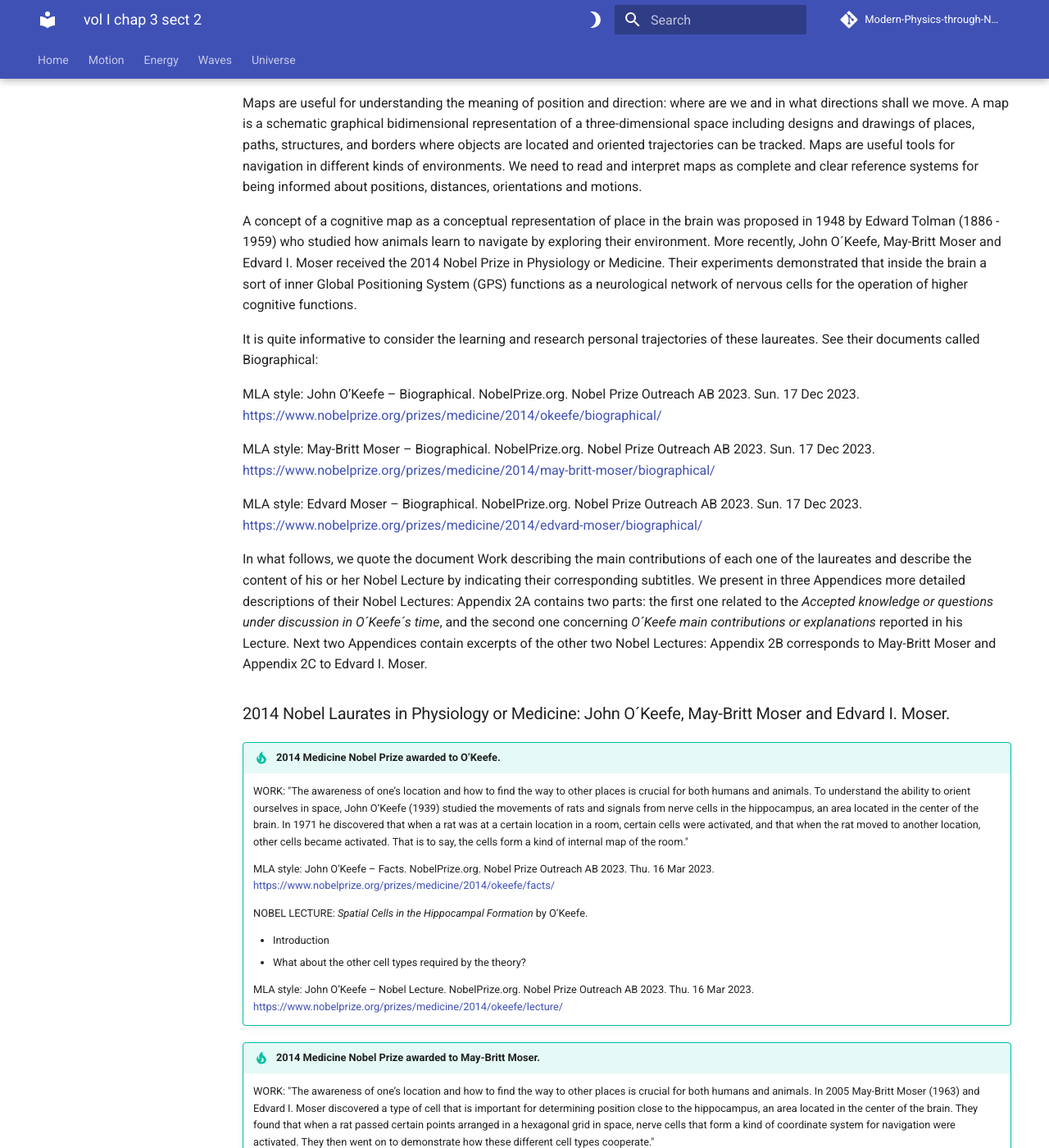
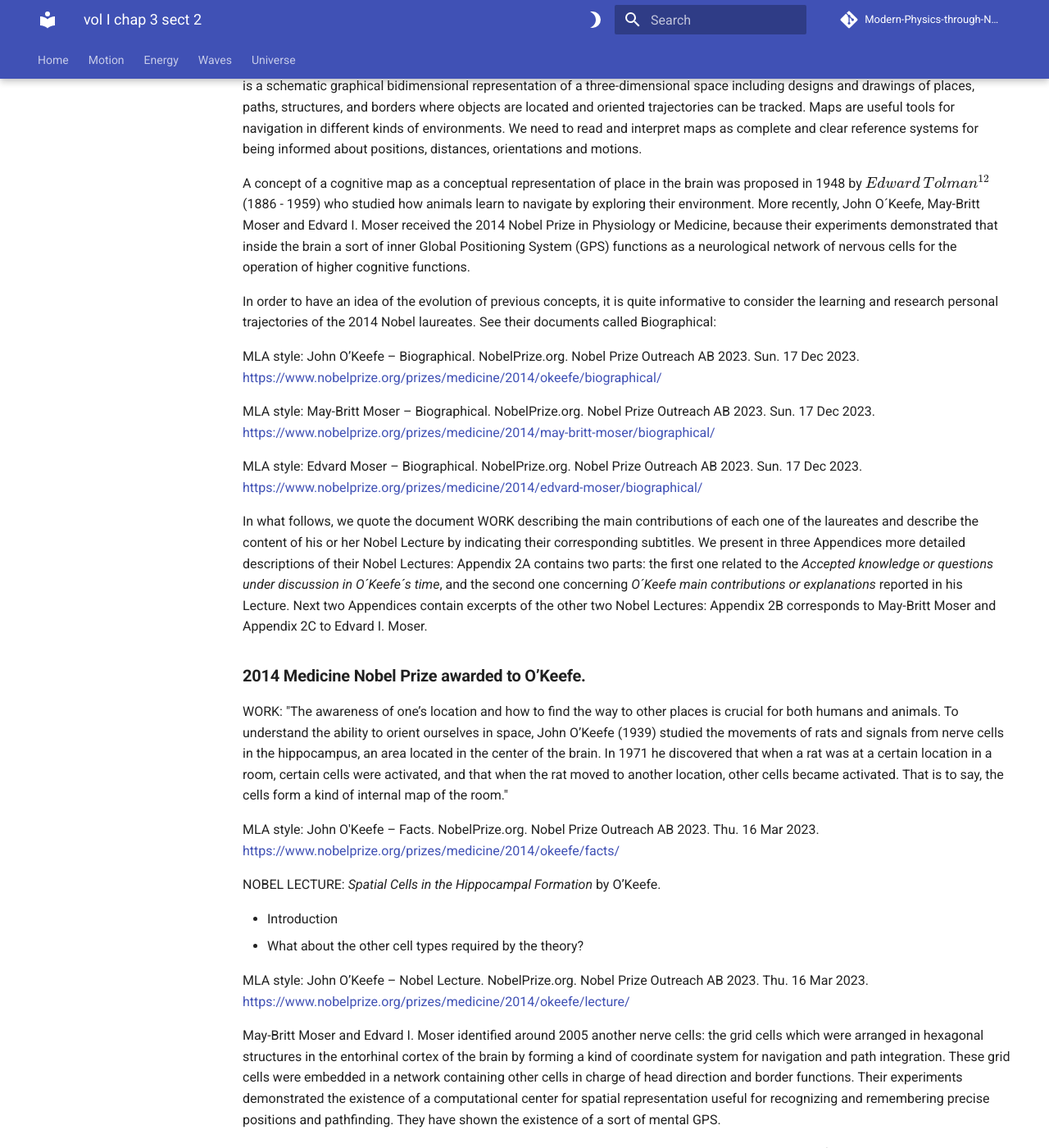
Before and after one commit to modphysnobel/modphysnobel.github.io, an MkDocs documentation site: the page built from docs/vol-I/vol-I-chap-3-sect-2.md, in a window 1280 px wide and 1400 px high, scrolled down 345 px. Shown: the whole window at 82% size. Built offline with MkDocs 1.6.1 and Material for MkDocs 9.7.7, drawn with Linux system fonts in a browser that asks for light colours; some web fonts are replaced; comment, search, counter and statistics services are not loaded; some of the changed text lies outside the part shown.

Commit message:
Update vol-I-chap-3-sect-2.md

```diff
--- a/docs/vol-I/vol-I-chap-3-sect-2.md
+++ b/docs/vol-I/vol-I-chap-3-sect-2.md
@@ -5,73 +5,76 @@
 
 ***
 
-## 3.2.  Generation of a mental Global Positioning System (GPS).
-
-### Design and use of maps.
+## **3.2.  Generation of a mental Global Positioning System (GPS).**
 
 Maps are useful for understanding the meaning of position and direction: where are we and in what directions shall we move. A map is a schematic graphical bidimensional representation of a three-dimensional space including designs and drawings of places, paths, structures, and borders where objects are located and oriented trajectories can be tracked. Maps are useful tools for navigation in different kinds of environments. We need to read and interpret maps as complete and clear reference systems for being informed about positions, distances, orientations and motions.
 
-A concept of a cognitive map as a conceptual representation of place in the brain was proposed in 1948 by Edward Tolman (1886 - 1959) who studied how animals learn to navigate by exploring their environment. More recently, John O´Keefe, May-Britt Moser and Edvard I. Moser received the 2014 Nobel Prize in Physiology or Medicine. Their experiments demonstrated that inside the brain a sort of inner Global Positioning System (GPS) functions as a neurological network of nervous cells for the operation of higher cognitive functions.
+A concept of a cognitive map as a conceptual representation of place in the brain was proposed in 1948 by $Edward$ $Tolman^{12}$ (1886 - 1959) who studied how animals learn to navigate by exploring their environment. More recently, John O´Keefe, May-Britt Moser and Edvard I. Moser received the 2014 Nobel Prize in Physiology or Medicine, because their experiments demonstrated that inside the brain a sort of inner Global Positioning System (GPS) functions as a neurological network of nervous cells for the operation of higher cognitive functions.
 
-It is quite informative to consider the learning and research personal trajectories of these laureates. See their documents called Biographical:
+In order to have an idea of the evolution of previous concepts, it is quite informative to consider the learning and research personal trajectories of the 2014 Nobel laureates. See their documents called Biographical:
 
 MLA style: John O’Keefe – Biographical. NobelPrize.org. Nobel Prize Outreach AB 2023. Sun. 17 Dec 2023. https://www.nobelprize.org/prizes/medicine/2014/okeefe/biographical/
 
 MLA style: May-Britt Moser – Biographical. NobelPrize.org. Nobel Prize Outreach AB 2023. Sun. 17 Dec 2023. https://www.nobelprize.org/prizes/medicine/2014/may-britt-moser/biographical/
 
-MLA style: Edvard Moser – Biographical. NobelPrize.org. Nobel Prize Outreach AB 2023. Sun. 17 Dec 2023. <https://www.nobelprize.org/prizes/medicine/2014/edvard-moser/biographical/>
+MLA style: Edvard Moser – Biographical. NobelPrize.org. Nobel Prize Outreach AB 2023. Sun. 17 Dec 2023. https://www.nobelprize.org/prizes/medicine/2014/edvard-moser/biographical/
 
-In what follows, we quote the document Work describing the main contributions of each one of the laureates and describe the content of his or her Nobel Lecture by indicating their corresponding subtitles. We present in three Appendices more detailed descriptions of their Nobel Lectures: Appendix 2A contains two parts: the first one related to the *Accepted knowledge or questions under discussion in O´Keefe´s time*, and the second one concerning *O´Keefe main contributions or explanations* reported in his Lecture. Next two Appendices contain excerpts of the other two Nobel Lectures: Appendix 2B corresponds to May-Britt Moser and Appendix 2C to Edvard I. Moser.
-
-### 2014 Nobel Laurates in Physiology or Medicine: John O´Keefe, May-Britt Moser and Edvard I. Moser.
-
-!!! tip "2014 Medicine Nobel Prize awarded to O’Keefe."
-	WORK: "The awareness of one’s location and how to find the way to other places is crucial for both humans and animals. To understand the ability to orient ourselves in space, John O’Keefe (1939) studied the movements of rats and signals from nerve cells in the hippocampus, an area located in the center of the brain. In 1971 he discovered that when a rat was at a certain location in a room, certain cells were activated, and that when the rat moved to another location, other cells became activated. That is to say, the cells form a kind of internal map of the room."
-
-	MLA style: John O'Keefe – Facts. NobelPrize.org. Nobel Prize Outreach AB 2023. Thu. 16 Mar 2023. <https://www.nobelprize.org/prizes/medicine/2014/okeefe/facts/>
-
-	NOBEL LECTURE: *Spatial Cells in the Hippocampal Formation* by O’Keefe.
-
-	- Introduction
-	- What about the other cell types required by the theory?
-
-	MLA style: John O’Keefe – Nobel Lecture. NobelPrize.org. Nobel Prize Outreach AB 2023. Thu. 16 Mar 2023. <https://www.nobelprize.org/prizes/medicine/2014/okeefe/lecture/>
-
-!!! tip "2014 Medicine Nobel Prize awarded to May-Britt Moser."
-	WORK: "The awareness of one’s location and how to find the way to other places is crucial for both humans and animals. In 2005 May-Britt Moser (1963) and Edvard I. Moser discovered a type of cell that is important for determining position close to the hippocampus, an area located in the center of the brain. They found that when a rat passed certain points arranged in a hexagonal grid in space, nerve cells that form a kind of coordinate system for navigation were activated. They then went on to demonstrate how these different cell types cooperate."
-
-	MLA style: May-Britt Moser – Facts. NobelPrize.org. Nobel Prize Outreach AB 2023. Thu. 16 Mar 2023. <https://www.nobelprize.org/prizes/medicine/2014/may-britt-moser/facts/>
-
-	NOBEL LECTURE: *Grid Cells, Place Cells and Memory* by May-Britt Moser.
-
-	- The relationship between grid cells and place cells.
-	- Entorhinal speed cells.
-	- The hippocampus—memory or space?
-	- Mechanisms for associating events with place—odours as a gateway.
-	- Remapping keeps memories apart.
-	- From spatial mapping to navigation
+In what follows, we quote the document WORK describing the main contributions of each one of the laureates and describe the content of his or her Nobel Lecture by indicating their corresponding subtitles. We present in three Appendices more detailed descriptions of their Nobel Lectures: Appendix 2A contains two parts: the first one related to the *Accepted knowledge or questions under discussion in O´Keefe´s time*, and the second one concerning *O´Keefe main contributions or explanations* reported in his Lecture. Next two Appendices contain excerpts of the other two Nobel Lectures: Appendix 2B corresponds to May-Britt Moser and Appendix 2C to Edvard I. Moser.
 
 
-	MLA style: May-Britt Moser – Nobel Lecture. NobelPrize.org. Nobel Prize Outreach AB 2023. Thu. 16 Mar 2023. <https://www.nobelprize.org/prizes/medicine/2014/may-britt-moser/lecture/>
+### **2014 Medicine Nobel Prize awarded to O’Keefe.**
 
-!!! tip "2014 Medicine Nobel Prize awarded to Edvard I. Moser."
-	WORK: "The awareness of one’s location and how to find the way to other places is crucial for both humans and animals. In 2005 May-Britt Moser and Edvard I. Moser (1962) discovered a type of cell that is important for determining position close to the hippocampus, an area located in the center of the brain. They found that when a rat passed certain points arranged in a hexagonal grid in space, nerve cells that form a kind of coordinate system for navigation were activated. They then went on to demonstrate how these different cell types cooperate."
+WORK: "The awareness of one’s location and how to find the way to other places is crucial for both humans and animals. To understand the ability to orient ourselves in space, John O’Keefe (1939) studied the movements of rats and signals from nerve cells in the hippocampus, an area located in the center of the brain. In 1971 he discovered that when a rat was at a certain location in a room, certain cells were activated, and that when the rat moved to another location, other cells became activated. That is to say, the cells form a kind of internal map of the room."
 
-	MLA style: Edvard I. Moser – Facts. NobelPrize.org. Nobel Prize Outreach AB 2023. Thu. 16 Mar 2023. <https://www.nobelprize.org/prizes/medicine/2014/edvard-moser/facts/>
+MLA style: John O'Keefe – Facts. NobelPrize.org. Nobel Prize Outreach AB 2023. Thu. 16 Mar 2023. <https://www.nobelprize.org/prizes/medicine/2014/okeefe/facts/>
 
-	NOBEL LECTURE: *Grid Cells and the Enthorinal Map of Space* by Edvard I. Moser.
+NOBEL LECTURE: *Spatial Cells in the Hippocampal Formation* by O’Keefe.
 
-	- From psychology to neurophysiology—and back
-	- Moving into unknown territory—the entorhinal cortex
-	- Grid cells and their functional organization
-	- A universal map
-	- Grid cells and the geometry of the environment
-	- Fine-scale topography of the grid-cell network
-	- How is the grid pattern generated?
-	- General principles of network function
+- Introduction
+- What about the other cell types required by the theory?
+
+MLA style: John O’Keefe – Nobel Lecture. NobelPrize.org. Nobel Prize Outreach AB 2023. Thu. 16 Mar 2023. <https://www.nobelprize.org/prizes/medicine/2014/okeefe/lecture/>
+
+May-Britt Moser and Edvard I. Moser identified around 2005 another nerve cells: the grid cells which were arranged in hexagonal structures in the entorhinal cortex of the brain by forming a kind of coordinate system for navigation and path integration. These grid cells were embedded in a network containing other cells in charge of head direction and border functions. Their experiments demonstrated the existence of a computational center for spatial representation useful for recognizing and remembering precise positions and pathfinding. They have shown the existence of a sort of mental GPS.
+
+Nobel Lectures described in the appendices indicate that memory and learning depend on cognitive functions that are involved in the collective activity of a system of interconnected neuronal cells. The existence of a GPS generator of cognitive maps that integrate four neural cells allow us to associate the functions of these cells to four cognitive procedures for creating scientific knowledge by building and using cognitive mental maps for learning purposes.
 
 
-	MLA style: Edvard I. Moser – Nobel Lecture. NobelPrize.org. Nobel Prize Outreach AB 2023. Thu. 16 Mar 2023. <https://www.nobelprize.org/prizes/medicine/2014/edvard-moser/lecture/>
+### **2014 Medicine Nobel Prize awarded to May-Britt Moser.**
+
+WORK: "The awareness of one’s location and how to find the way to other places is crucial for both humans and animals. In 2005 May-Britt Moser (1963) and Edvard I. Moser discovered a type of cell that is important for determining position close to the hippocampus, an area located in the center of the brain. They found that when a rat passed certain points arranged in a hexagonal grid in space, nerve cells that form a kind of coordinate system for navigation were activated. They then went on to demonstrate how these different cell types cooperate."
+
+MLA style: May-Britt Moser – Facts. NobelPrize.org. Nobel Prize Outreach AB 2023. Thu. 16 Mar 2023. <https://www.nobelprize.org/prizes/medicine/2014/may-britt-moser/facts/>
+
+NOBEL LECTURE: *Grid Cells, Place Cells and Memory* by May-Britt Moser.
+
+- The relationship between grid cells and place cells.
+- Entorhinal speed cells.
+- The hippocampus—memory or space?
+- Mechanisms for associating events with place—odours as a gateway.
+- Remapping keeps memories apart.
+- From spatial mapping to navigation
+
+MLA style: May-Britt Moser – Nobel Lecture. NobelPrize.org. Nobel Prize Outreach AB 2023. Thu. 16 Mar 2023. <https://www.nobelprize.org/prizes/medicine/2014/may-britt-moser/lecture/>
+
+### **2014 Medicine Nobel Prize awarded to Edvard I. Moser.**
+
+WORK: "The awareness of one’s location and how to find the way to other places is crucial for both humans and animals. In 2005 May-Britt Moser and Edvard I. Moser (1962) discovered a type of cell that is important for determining position close to the hippocampus, an area located in the center of the brain. They found that when a rat passed certain points arranged in a hexagonal grid in space, nerve cells that form a kind of coordinate system for navigation were activated. They then went on to demonstrate how these different cell types cooperate."
+
+MLA style: Edvard I. Moser – Facts. NobelPrize.org. Nobel Prize Outreach AB 2023. Thu. 16 Mar 2023. <https://www.nobelprize.org/prizes/medicine/2014/edvard-moser/facts/>
+
+NOBEL LECTURE: *Grid Cells and the Enthorinal Map of Space* by Edvard I. Moser.
+
+- From psychology to neurophysiology—and back
+- Moving into unknown territory—the entorhinal cortex
+- Grid cells and their functional organization
+- A universal map
+- Grid cells and the geometry of the environment
+- Fine-scale topography of the grid-cell network
+- How is the grid pattern generated?
+- General principles of network function
+
+MLA style: Edvard I. Moser – Nobel Lecture. NobelPrize.org. Nobel Prize Outreach AB 2023. Thu. 16 Mar 2023. <https://www.nobelprize.org/prizes/medicine/2014/edvard-moser/lecture/>
 
 ***
 
```
